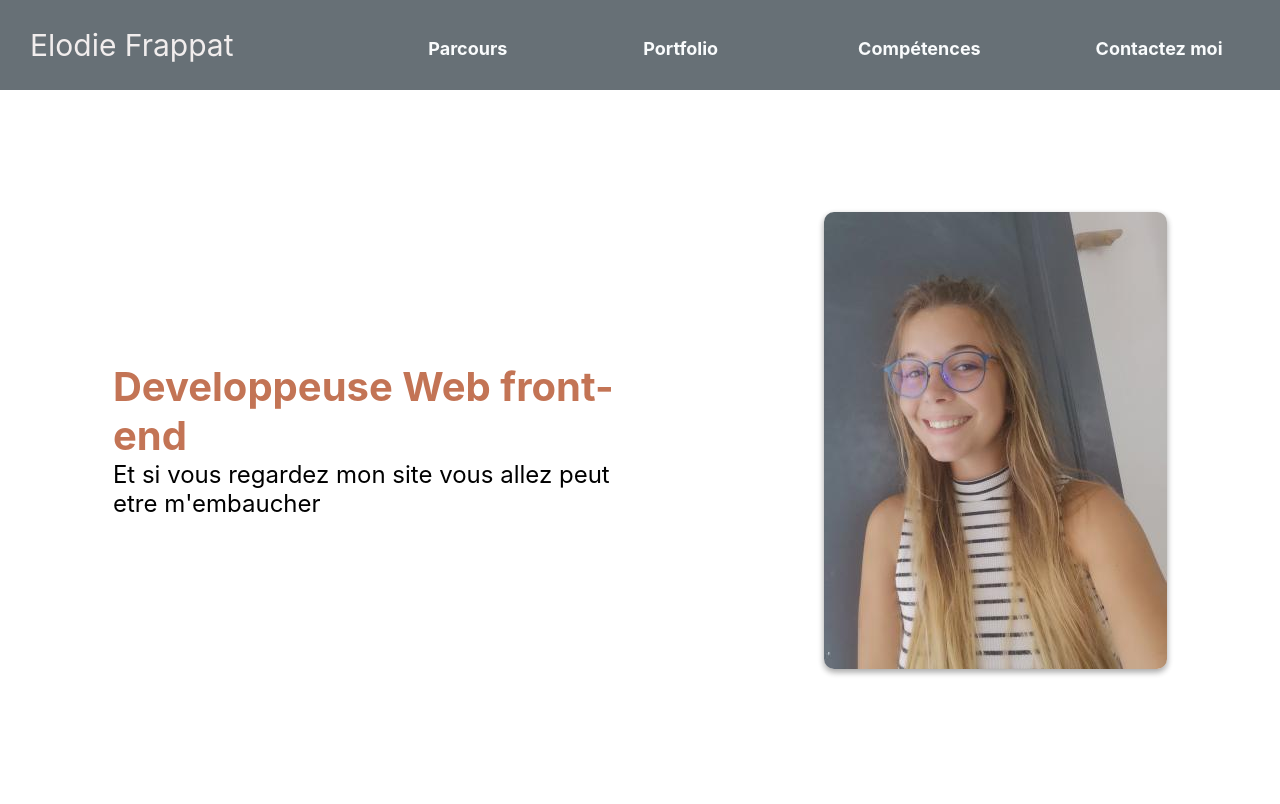
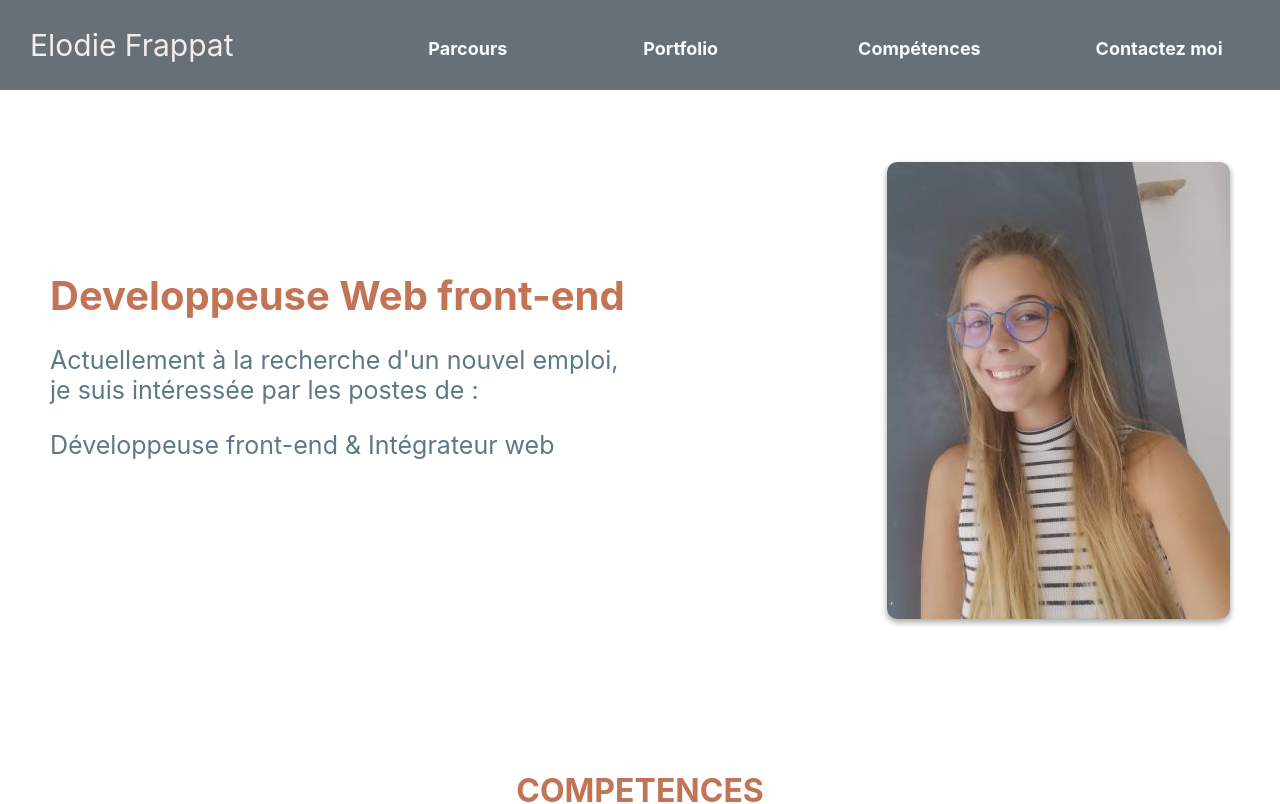
Before and after one commit to Zubiik/curiculum_vitae, a React (Create React App) app: page / in a window 1280 px wide. Shown: the top 804 px of the page. Built offline with nearby package versions, Linux system fonts and the light colour scheme.

Commit message:
fix: text

```diff
--- a/src/Header/index.js
+++ b/src/Header/index.js
@@ -1,18 +1,20 @@
 import React from "react";
-import { Container,TextContainer, TextCustom, ProfilPicture } from "./styled";
+import { Container, TextContainer, TextCustom, ProfilPicture, SmallerTextCustom } from "./styled";
 import pdp from "../images/photo.jpg";
 
 function Header() {
-  const circleText =
-    "Developpeuse Web front-end ";
+  const circleText = "Developpeuse Web front-end ";
 
   return (
     <Container>
       <TextContainer>
         <TextCustom>{circleText}</TextCustom>
-        <h2>Et si vous regardez mon site vous allez peut etre m'embaucher</h2>
+        <SmallerTextCustom>
+          Actuellement à la recherche d'un nouvel emploi, je suis intéressée par
+          les postes de : <SmallerTextCustom>Développeuse front-end & Intégrateur web</SmallerTextCustom>
+        </SmallerTextCustom>
       </TextContainer>
-        <ProfilPicture src={pdp} alt="PDP" />
+      <ProfilPicture src={pdp} alt="PDP" />
     </Container>
   );
 }
--- a/src/Header/styled.js
+++ b/src/Header/styled.js
@@ -6,7 +6,7 @@ export const Container = styled.div`
   flex-direction: row;
   justify-content: space-between;
   align-items: center;
-  min-height: 600px;
+  min-height: 500px;
   @media all and (max-width: 480px) {
     display: flex;
     flex-direction: column;
@@ -16,7 +16,6 @@ export const TextContainer = styled.div`
   display: flex;
   flex-direction: column;
   width: 50%;
-  align-items: center;
 `;
 
 export const ProfilPicture = styled.img`
@@ -25,7 +24,11 @@ export const ProfilPicture = styled.img`
 `;
 
 export const TextCustom = styled.div`
-  color: #c37455;
+  color: ${({ theme }) => theme.colors.copperRed};
   font-size: 40px;
   font-weight: bold;
 `;
+export const SmallerTextCustom = styled.p`
+  color: ${({ theme }) => theme.colors.slateGray};
+  font-size: 25px;
+`;
```
